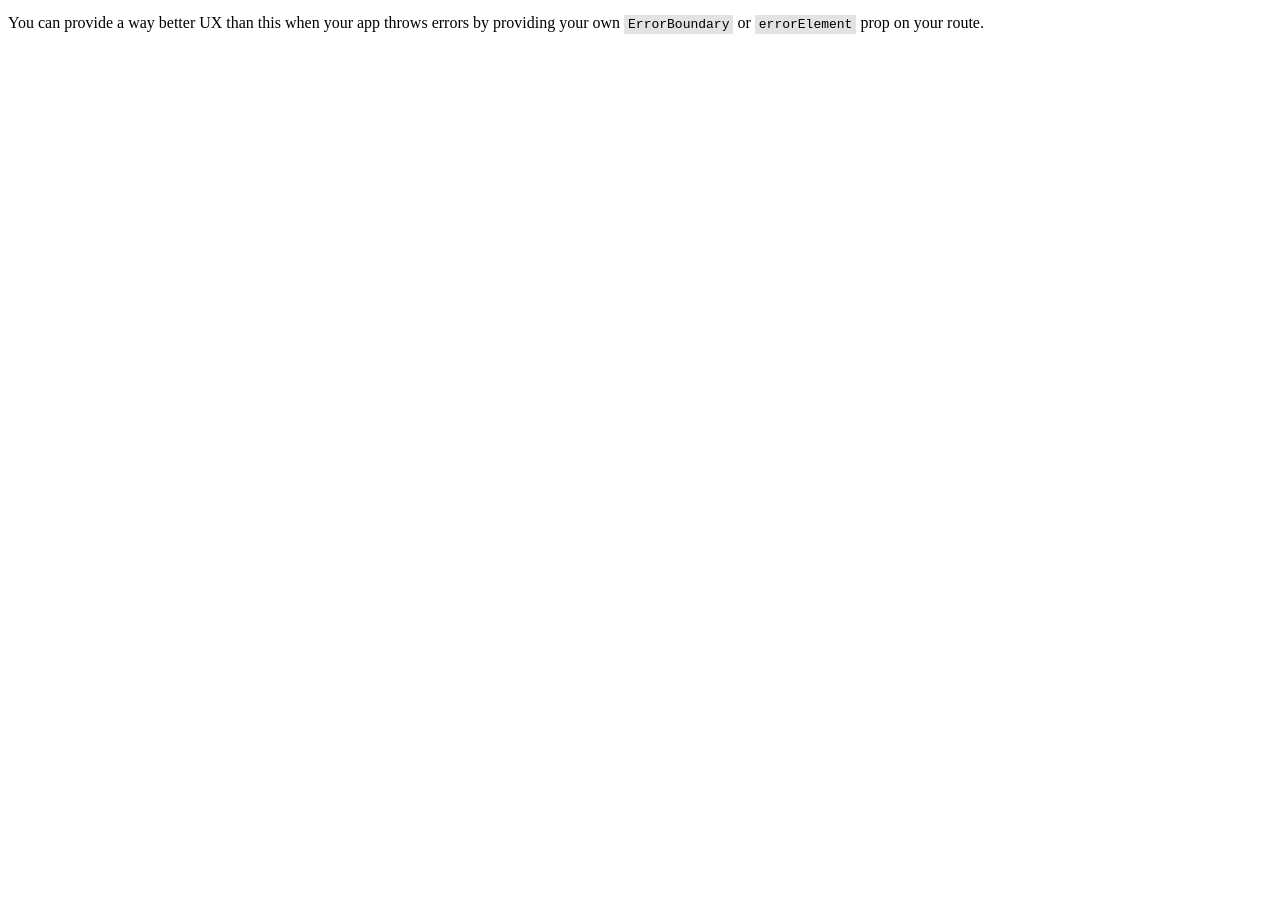
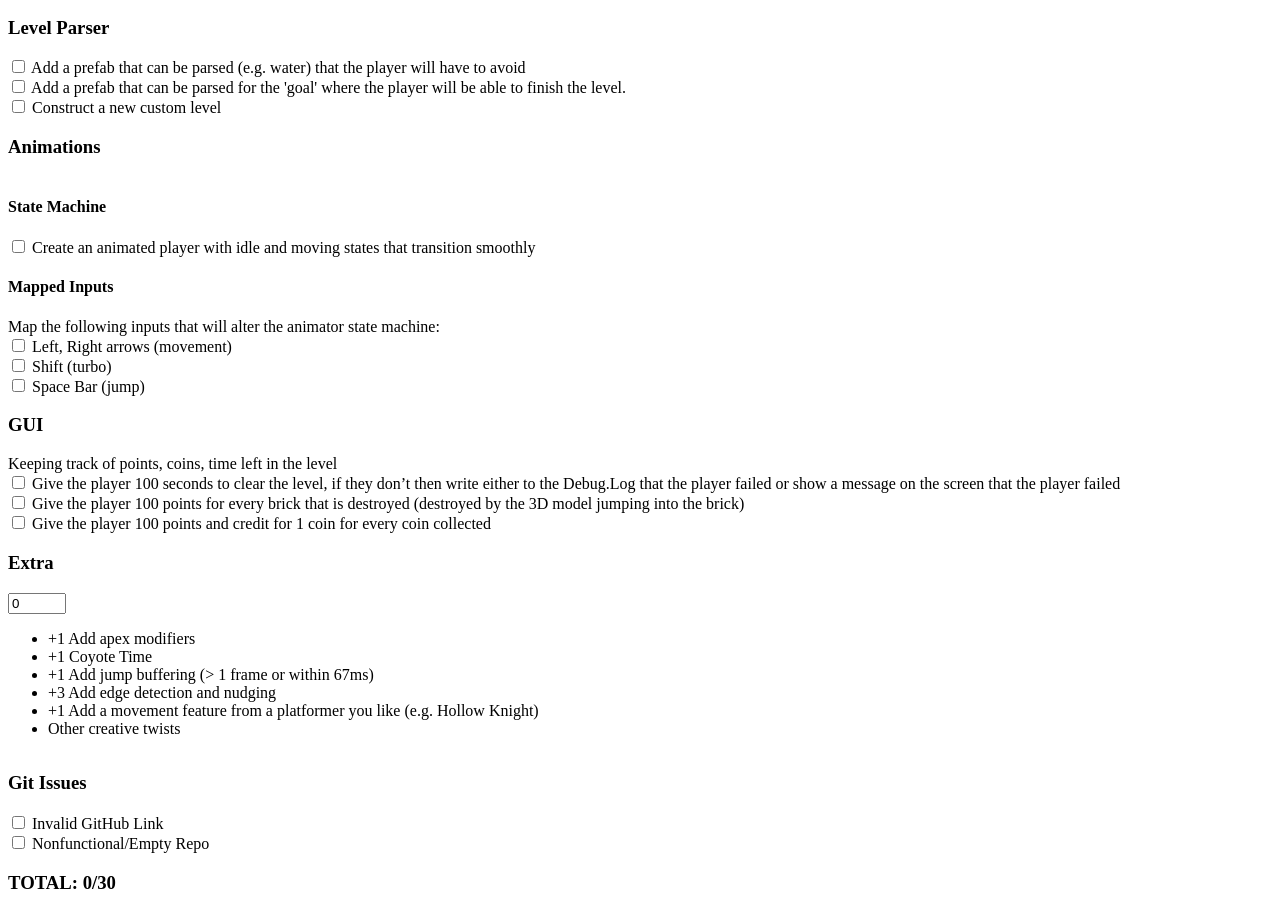
Before and after one commit to ConlynPattison/GameDevGrading, a React (Create React App) app: page /platformer2 in a window 1280 px wide. Before the commit this address had no page. Shown: the part 129-1041 px from the top of the page. Before the commit the page ends 800 px from the top, so only its background shows below. Built offline with nearby package versions, Linux system fonts and the light colour scheme.

Commit message:
Added Platformer Part 2 rubric

```diff
--- a/src/routes/Home.jsx
+++ b/src/routes/Home.jsx
@@ -1,5 +1,5 @@
 import React from "react";
-import { useNavigate } from "react-router-dom";
+import { useNavigate, useRoutes } from "react-router-dom";
 import styles from "./Assignments.module.css"
 
 const Home = () => {
@@ -10,6 +10,7 @@ const Home = () => {
 			<p onClick={() => navigate("pong1")}> Pong Part 1 </p>
 			<p onClick={() => navigate("pong2")}> Pong Part 2 </p>
 			<p onClick={() => navigate("platformer1")}> Platformer Part 1 </p>
+			<p onClick={() => navigate("platformer2")}> Platformer Part 2 </p>
 		</div>
 	)
 }
--- a/src/routes/PlatformerPart1.jsx
+++ b/src/routes/PlatformerPart1.jsx
@@ -38,7 +38,7 @@ const PlatformerPart1 = () => {
 			</section>
 			<section className={styles.column}>
 				<h3>GUI</h3>
-                <p>Keeping track of points, coins, time left in the level</p>
+				<text>Keeping track of points, coins, time left in the level</text>
 				<label><input type="checkbox" name="gui" value={3} onChange={handleCheck} /> Add spots for each category on the UI roughly mirroring the reference </label>
 				<label><input type="checkbox" name="gui" value={2} onChange={handleCheck} /> Implement a time count down from start to complete the level (must count down from the start) </label>
 			</section>
--- /dev/null
+++ b/src/routes/PlatformerPart2.jsx
@@ -0,0 +1,77 @@
+import { useState, useEffect } from "react";
+import styles from "./Assignments.module.css"
+
+const PlatformerPart2 = () => {
+	const [sum, setSum] = useState(0);
+	const [extra, setExtra] = useState(0);
+	const [checked, setChecked] = useState(0);
+
+	useEffect(() => {
+		setSum(checked + extra);
+	}, [checked, extra])
+
+	const handleExtraChange = (event) => {
+		setExtra(Number(event.target.value));
+	}
+
+	const handleCheck = (event) => {
+		const value = Number(event.target.value);
+		setChecked((prevChecked) => prevChecked + (event.target.checked ? value : -value));
+	}
+
+	return (
+		<div>
+			<header>
+				<h1>Grading: Platformer Part 2</h1>
+			</header>
+			<h2>
+				Student Name: <input type="text" />
+			</h2>
+			<section className={styles.column}>
+				<h3>Level Parser</h3>
+				<label><input type="checkbox" name="parser" value={3} onChange={handleCheck} /> Add a prefab that can be parsed (e.g. water) that the player will have to avoid  </label>
+				<label><input type="checkbox" name="parser" value={3} onChange={handleCheck} /> Add a prefab that can be parsed for the 'goal' where the player will be able to finish the level. </label>
+				<label><input type="checkbox" name="parser" value={4} onChange={handleCheck} /> Construct a new custom level </label>
+			</section>
+			<section className={styles.column}>
+				<h3>Animations</h3>
+				<h4>State Machine</h4>
+				<label><input type="checkbox" name="animations" value={4} onChange={handleCheck} /> Create an animated player with idle and moving states that transition smoothly </label>
+				<h4>Mapped Inputs</h4>
+				<text>Map the following inputs that will alter the animator state machine: </text>
+				<label><input type="checkbox" name="animations-mapped" value={2} onChange={handleCheck} /> Left, Right arrows (movement) </label>
+				<label><input type="checkbox" name="animations-mapped" value={2} onChange={handleCheck} /> Shift (turbo) </label>
+				<label><input type="checkbox" name="animations-mapped" value={2} onChange={handleCheck} /> Space Bar (jump) </label>
+			</section>
+			<section className={styles.column}>
+				<h3>GUI</h3>
+				<text>Keeping track of points, coins, time left in the level</text>
+				<label><input type="checkbox" name="gui" value={4} onChange={handleCheck} /> Give the player 100 seconds to clear the level, if they don’t then write either to the Debug.Log that the player failed or show a message on the screen that the player failed </label>
+				<label><input type="checkbox" name="gui" value={3} onChange={handleCheck} /> Give the player 100 points for every brick that is destroyed (destroyed by the 3D model jumping into the brick) </label>
+				<label><input type="checkbox" name="gui" value={3} onChange={handleCheck} /> Give the player 100 points and credit for 1 coin for every coin collected </label>
+			</section>
+			<section className={styles.column}>
+				<h3>Extra</h3>
+				<input className={styles.open} type="number" value={extra} max={5} min={0} onChange={handleExtraChange} />
+				<ul>
+					<li>+1 Add apex modifiers</li>
+					<li>+1 Coyote Time</li>
+					<li>+1 Add jump buffering (> 1 frame or within 67ms)</li>
+					<li>+3 Add edge detection and nudging</li>
+					<li>+1 Add a movement feature from a platformer you like (e.g. Hollow Knight)</li>
+					<li>Other creative twists</li>
+				</ul>
+			</section>
+			<section className={styles.column}>
+				<h3>Git Issues</h3>
+				<label><input type="checkbox" name="git" value={-1.5} onChange={handleCheck} /> Invalid GitHub Link </label>
+				<label><input type="checkbox" name="git" value={-1.5} onChange={handleCheck} /> Nonfunctional/Empty Repo </label>
+			</section>
+			<h3>
+				TOTAL: {sum}/30
+			</h3>
+		</div>
+	);
+}
+
+export default PlatformerPart2;
```
Also changed, not shown: src/App.js (+14 -9 lines). Lines whose indentation alone changed are shown as unchanged.
